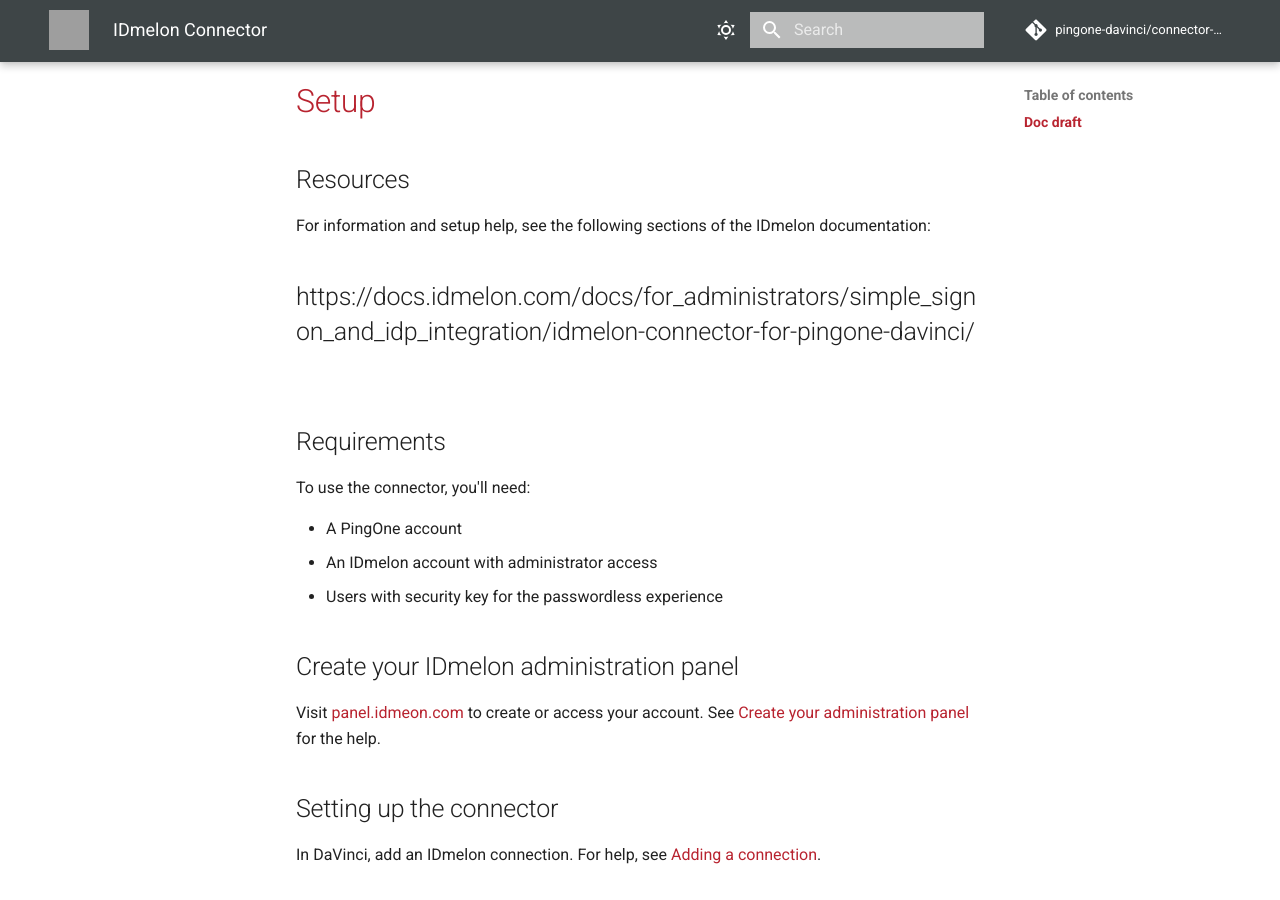
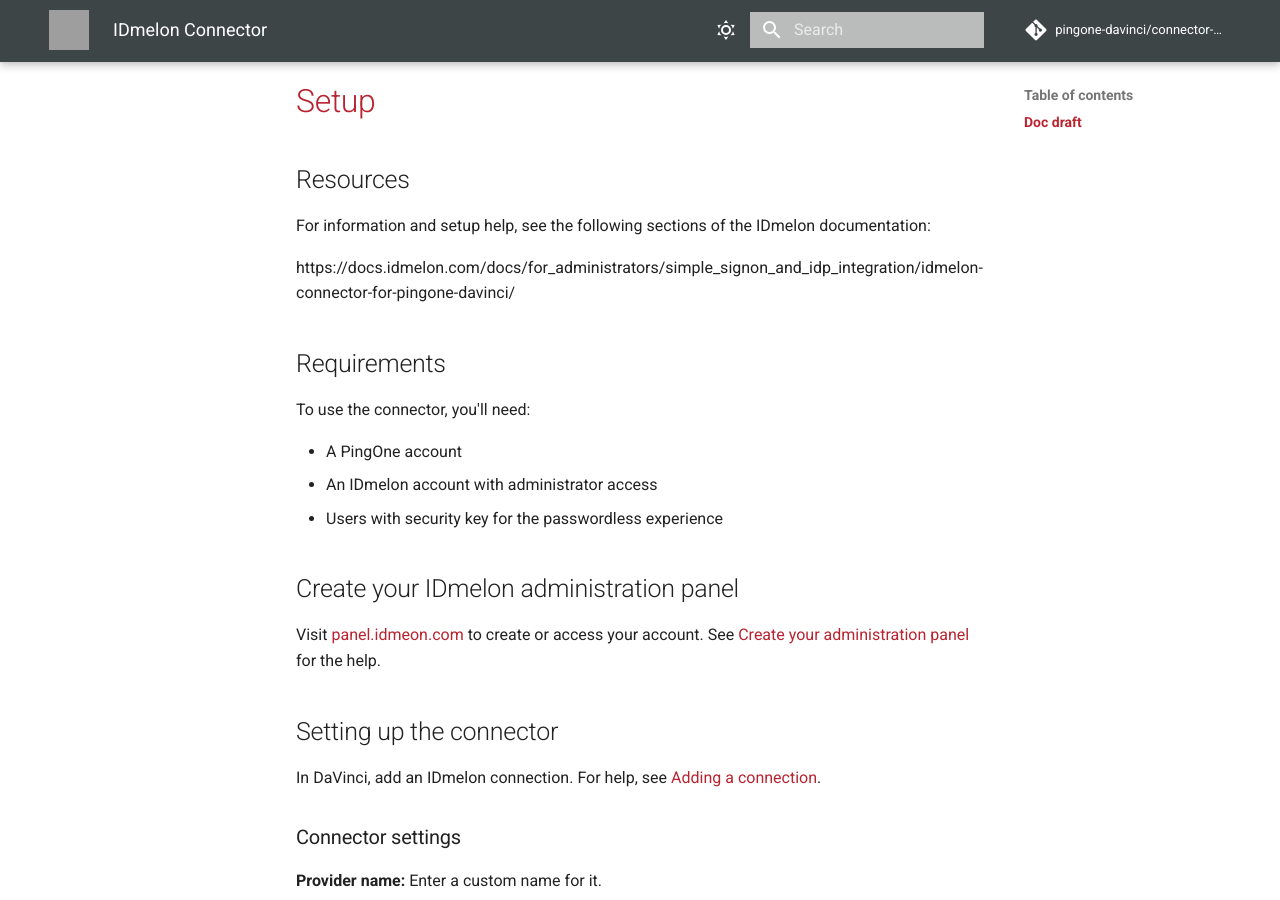
Before and after one commit to pingone-davinci/documentation, an MkDocs documentation site: the page built from docs/idmelon/README.md, in a window 1280 px wide and 900 px high, scrolled down 428 px. Built offline with MkDocs 1.6.1 and Material for MkDocs 9.7.7, drawn with Linux system fonts in a browser that asks for light colours; comment, search, counter and statistics services are not loaded; grey boxes are pictures that could not be loaded.

```diff
--- a/docs/idmelon/README.md
+++ b/docs/idmelon/README.md
@@ -17,8 +17,7 @@ You can use the IDmelon connector as part of a PingOne DaVinci flow to enhance t
 
 For information and setup help, see the following sections of the IDmelon documentation:
 
-
-## https://docs.idmelon.com/docs/for_administrators/simple_signon_and_idp_integration/idmelon-connector-for-pingone-davinci/
+https://docs.idmelon.com/docs/for_administrators/simple_signon_and_idp_integration/idmelon-connector-for-pingone-davinci/
 
 
 ## Requirements
```
